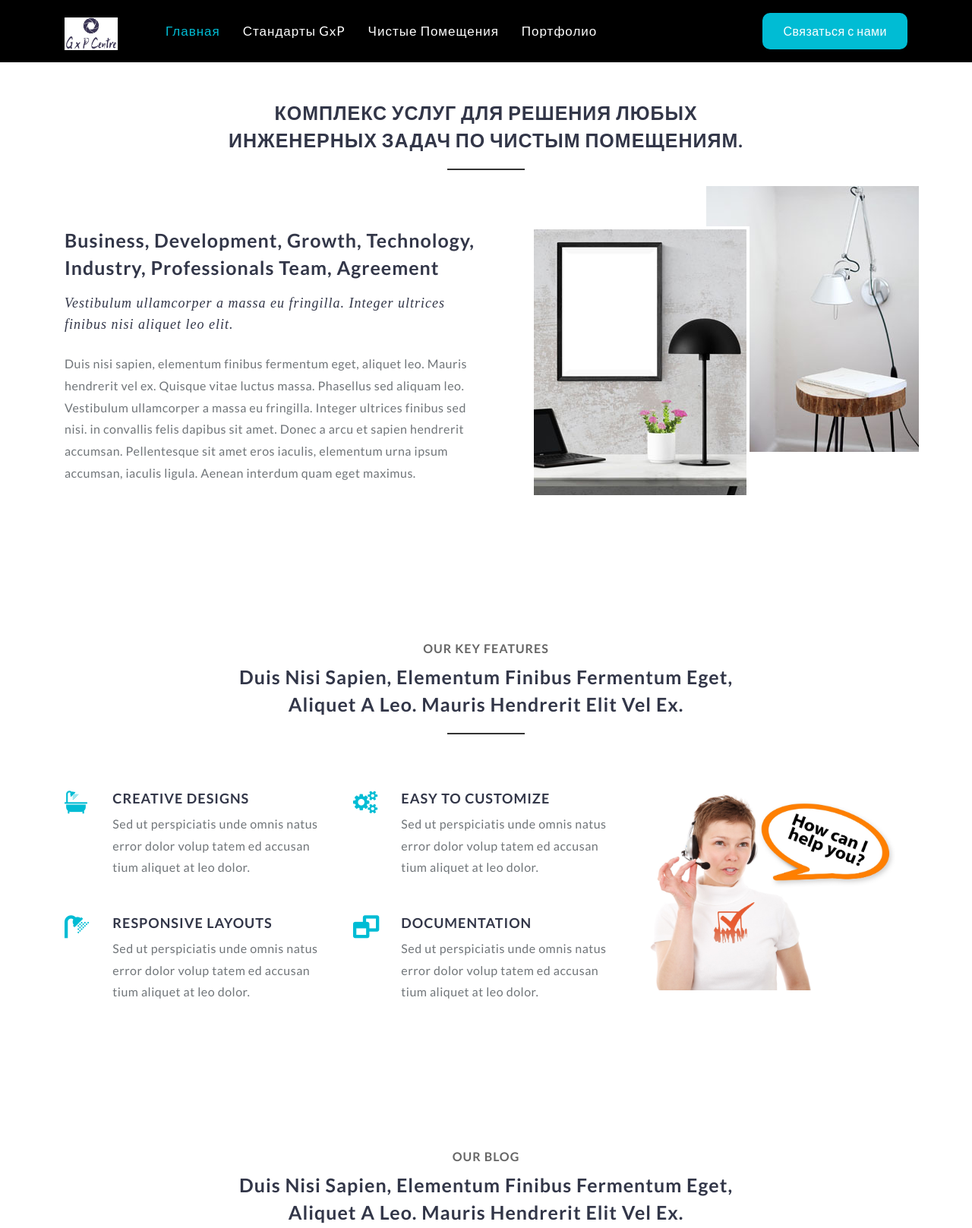
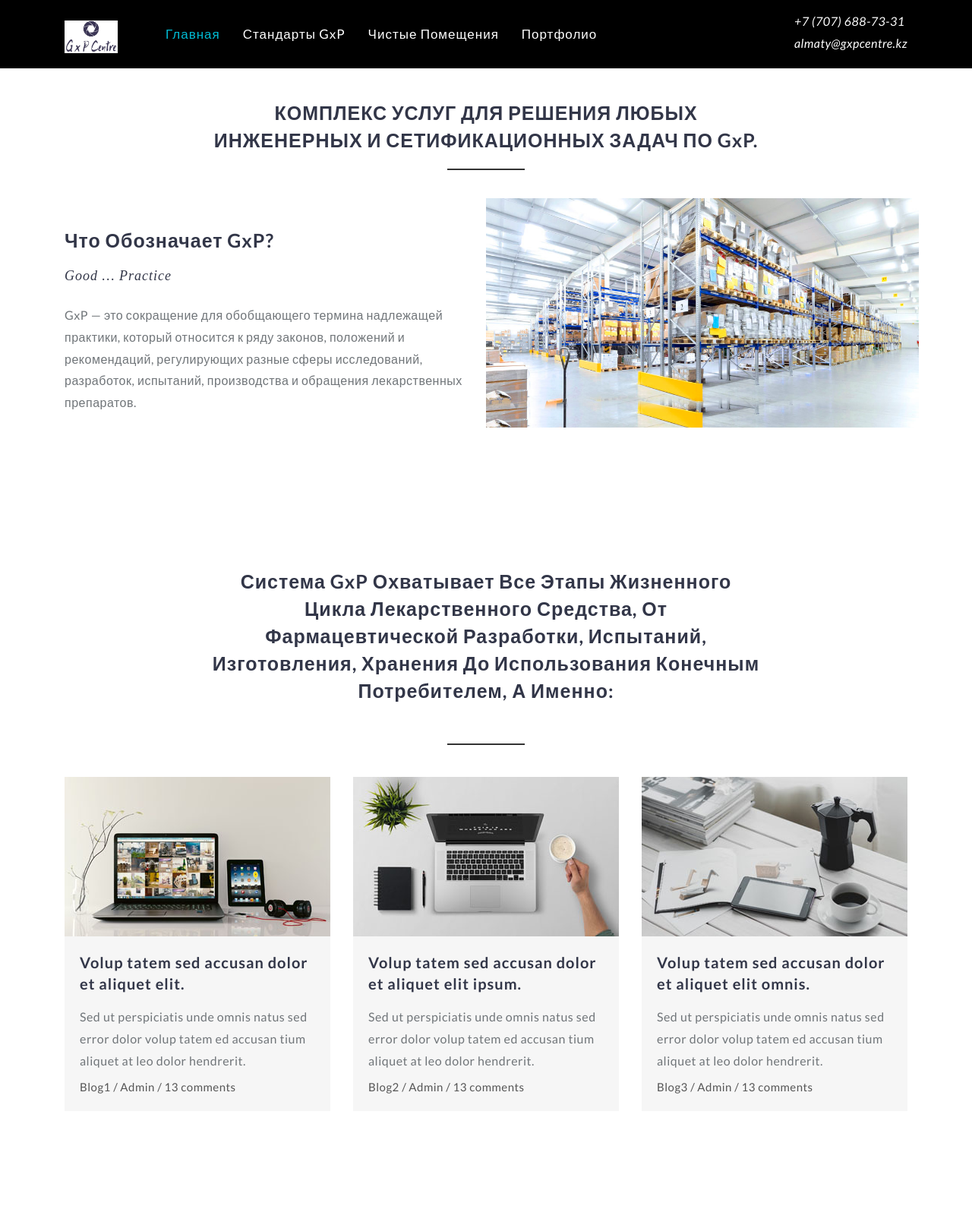
Before and after one commit to NikolaySly/work, a plain HTML site: page index.html in a window 1280 px wide. Shown: the top 1617 px of the page at 76% size. Drawn offline with Linux system fonts and the light colour scheme.

Commit message:
добавил адрес, номер и заголовки

```diff
--- a/css/style.css
+++ b/css/style.css
@@ -51,6 +51,9 @@ html {
 
 
 /* header */
+address{
+    margin: 0;
+}
 
 .header-agile {
     margin-right: 3em;
@@ -68,13 +71,12 @@ a.navbar-brand.logo span.fa {
     color: #fff;
 }
 .buttons a {
-    background: #00BCD4;
-    padding: 10px 25px;
+    font-style: italic;
+    padding-bottom: 5px;
     color: #fff;
     display: block;
     border-radius: 10px;
     letter-spacing: .5px;
-    border: 2px solid #00BCD4;
 }
 
 
--- a/index.html
+++ b/index.html
@@ -63,7 +63,10 @@
 				</nav>
 			</div>
 			<div class="buttons mt-lg-0 mt-3 ml-auto">
-				<a href="contact.html">Связаться с нами </a>
+				<address>
+				<a href="tel: +77076887331">+7 (707) 688-73-31</a>
+				<a href="mailto: almaty@gxpcentre.kz">almaty@gxpcentre.kz</a>
+				</address>
 			</div>
 
 		</div>
@@ -76,84 +79,34 @@
 <section class="about py-5">
 	<div class="container py-sm-4">
 		<div class="heading-grid text-center">
-			<h4>КОМПЛЕКС УСЛУГ ДЛЯ РЕШЕНИЯ ЛЮБЫХ ИНЖЕНЕРНЫХ ЗАДАЧ ПО ЧИСТЫМ ПОМЕЩЕНИЯМ.</h4>
+			<h4>КОМПЛЕКС УСЛУГ ДЛЯ РЕШЕНИЯ ЛЮБЫХ ИНЖЕНЕРНЫХ И СЕТИФИКАЦИОННЫХ ЗАДАЧ ПО GxP.</h4>
 		</div>
 		<div class="row">
 			<div class="col-lg-6 about-left">
-				<h3>Business, Development, Growth, Technology, Industry, Professionals Team, agreement</h3>
-				<h5>Vestibulum ullamcorper a massa eu fringilla. Integer ultrices finibus nisi aliquet leo elit.</h5>
-				<p class="mt-4">Duis nisi sapien, elementum finibus fermentum eget, aliquet leo. Mauris hendrerit vel ex.
-				Quisque vitae luctus massa. Phasellus sed aliquam leo. Vestibulum ullamcorper a massa eu fringilla. Integer ultrices finibus sed nisi.
-				in convallis felis dapibus sit amet. Donec a arcu et sapien hendrerit accumsan. Pellentesque sit amet eros iaculis, elementum
-				urna ipsum accumsan, iaculis ligula. Aenean interdum quam eget maximus.</p>
+				<h3>Что обозначает GxP?</h3>
+				<h5>Good … Practice</h5>
+				<p class="mt-4">GxP — это сокращение для обобщающего термина надлежащей практики,
+					 который относится к ряду законов, положений и рекомендаций,
+					  регулирующих разные сферы исследований, разработок, испытаний,
+					 производства и обращения лекарственных препаратов.
+					</p>
 			</div>
 			<div class="col-lg-6 about-right position-relative mt-lg-0 mt-5">
-				<img src="images/about2.jpg" alt="" class="img-fluid img-border ml-lg-5" />
-				<img src="images/about1.jpg" alt="" class="img-fluid position-absolute img-position" />
+				<img src="images/about22.jpg" alt="" class="img-fluid position-absolute img-position" />
 			</div>
 		</div>
 	</div>
 </section>
 <!-- //about -->
 
-<!-- features -->
-<section class="banner-bottom py-5">
-	<div class="container py-sm-4">
-		<div class="heading-grid text-center">
-			<h5>Our key Features</h5>
-			<h4>Duis nisi sapien, elementum finibus fermentum eget, aliquet a leo. Mauris hendrerit elit vel ex.</h4>
-		</div>
-		<div class="row">
-			<div class="col-lg-4 col-md-6 mb-lg-0 mb-5">
-				<div class="row inner-info">
-					<div class="col-md-2">
-						<span class="fa fa-s15"></span>
-					</div>
-					<div class="col-md-10">
-						<h4 class="mt-md-0 my-2">creative designs</h4>
-						<p class="">Sed ut perspiciatis unde omnis natus error dolor volup tatem ed accusan tium aliquet at leo dolor.</p>
-					</div>
-					<div class="col-md-2 mt-5">
-						<span class="fa fa-shower"></span>
-					</div>
-					<div class="col-md-10 mt-md-5">
-						<h4 class="mt-md-0 my-2">responsive layouts</h4>
-						<p class="">Sed ut perspiciatis unde omnis natus error dolor volup tatem ed accusan tium aliquet at leo dolor.</p>
-					</div>
-				</div>
-			</div>
-			<div class="col-lg-4 col-md-6">
-				<div class="row inner-info">
-					<div class="col-md-2">
-						<span class="fa fa-cogs"></span>
-					</div>
-					<div class="col-md-10">
-						<h4 class="mt-md-0 my-2">easy to customize</h4>
-						<p class="">Sed ut perspiciatis unde omnis natus error dolor volup tatem ed accusan tium aliquet at leo dolor.</p>
-					</div>
-					<div class="col-md-2 mt-5">
-						<span class="fa fa-window-restore"></span>
-					</div>
-					<div class="col-md-10 mt-md-5">
-						<h4 class="mt-md-0 my-2">Documentation</h4>
-						<p class="">Sed ut perspiciatis unde omnis natus error dolor volup tatem ed accusan tium aliquet at leo dolor.</p>
-					</div>
-				</div>
-			</div>
-			<div class="col-lg-4 mt-lg-0 mt-4 col-md-6">
-				<img src="images/right.jpg" class="img-fluid" alt="" />
-			</div>
-		</div>
-	</div>
-</section>
-<!-- //features -->
 
 <!-- blog -->
 <section class="blog py-5">
 	<div class="container py-sm-4">
 		<div class="heading-grid text-center">
-			<h5>Our Blog</h5>
-			<h4>Duis nisi sapien, elementum finibus fermentum eget, aliquet a leo. Mauris hendrerit elit vel ex.</h4>
+			<h4>Система GxP охватывает все этапы жизненного цикла лекарственного средства,
+				от фармацевтической разработки, испытаний, изготовления,
+				хранения до использования конечным потребителем, а именно:</h4>
 		</div>
 		<div class="row">
 			<div class="col-lg-4 mt-lg-0 col-md-6">
```
Also changed, not shown: images/about22.jpg (added), 1 other file.
